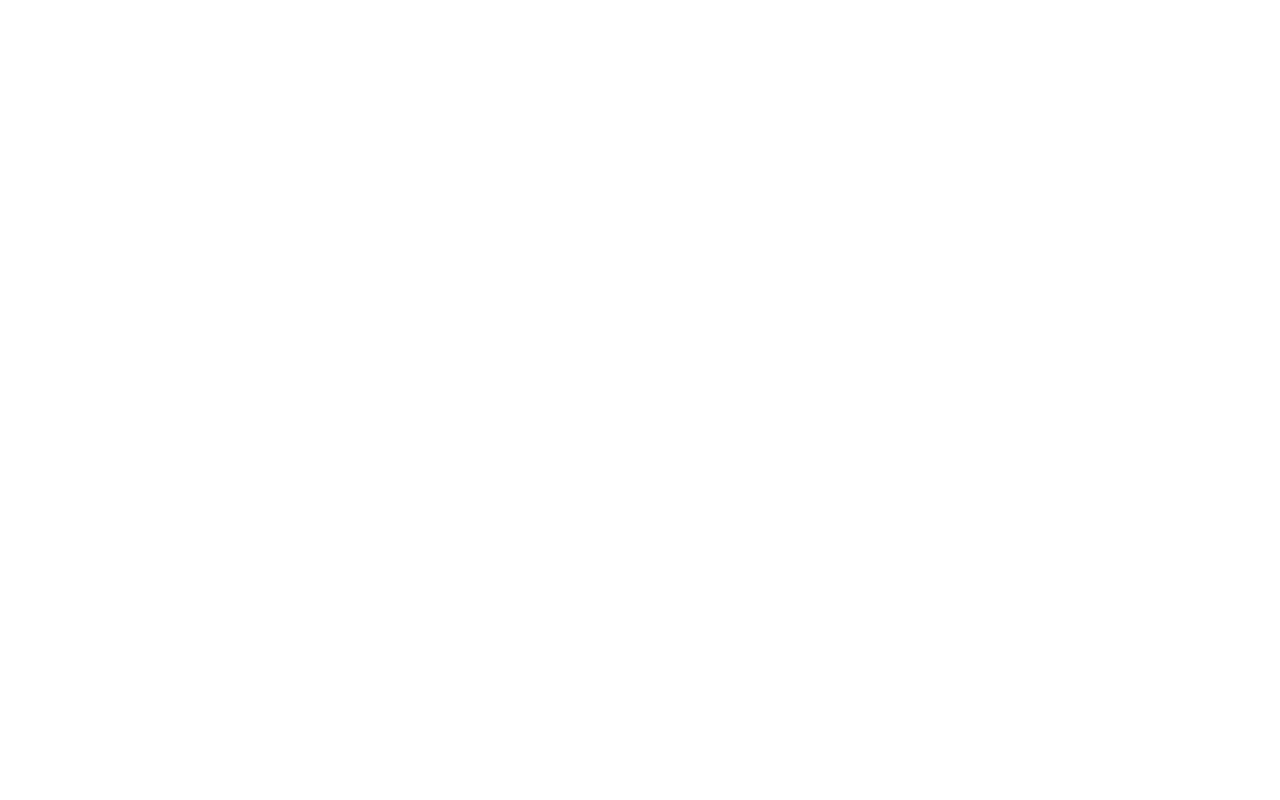
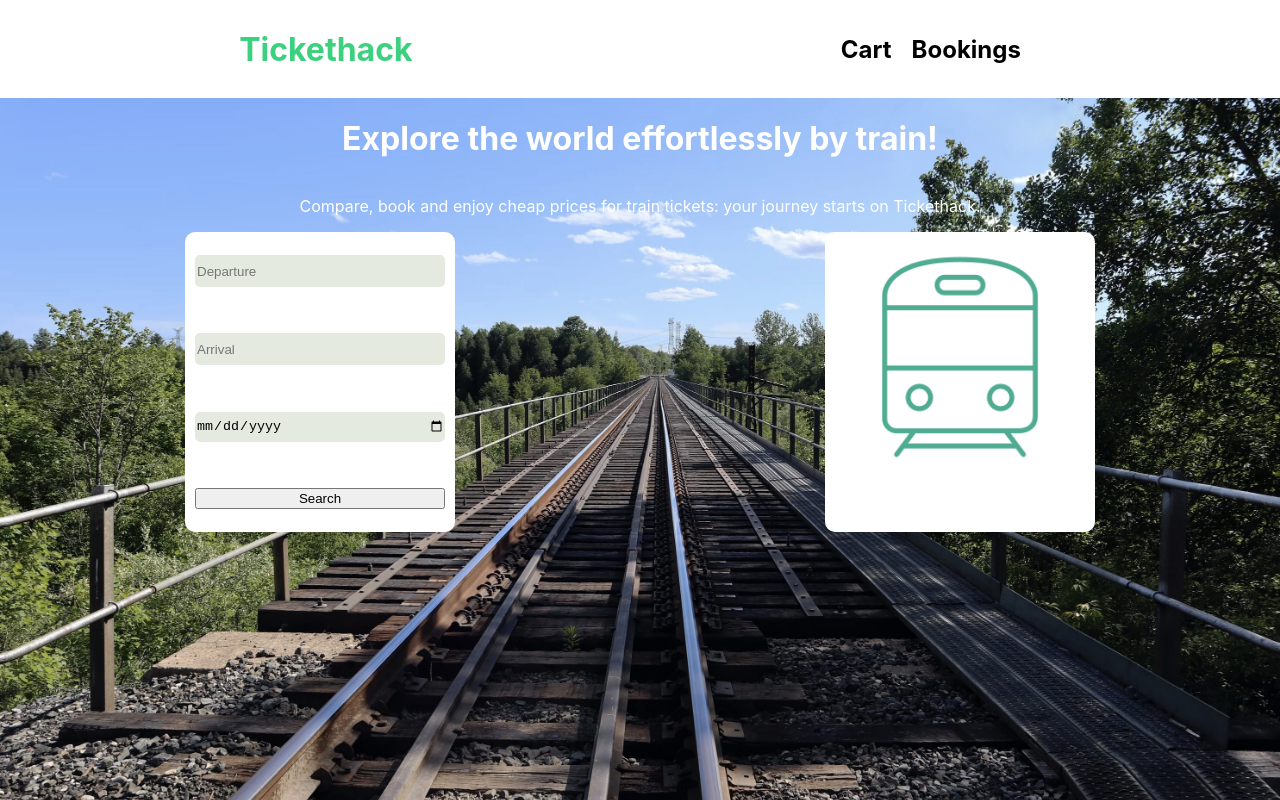
Before and after one commit to clementp0z0/TicketHack_Frontend, a plain HTML site: page Index.html in a window 1280 px wide. Drawn offline with Linux system fonts and the light colour scheme.

Commit message:
début page accueil html et css

```diff
--- a/Index.html
+++ b/Index.html
@@ -8,6 +8,31 @@
     <link rel="stylesheet" href="style.css">
 </head>
 <body>
+    <div id="header">
+        <div id="headerLeft">
+            <h1 id="titre">Tickethack</h1>
+        </div>
+        <div id="headerRight">
+            <h2>Cart</h2>
+            <h2>Bookings</h2>
+        </div>
+    </div>
+    <div id="homeMsg">
+        <h1>Explore the world effortlessly by train!</h1>
+        <p>Compare, book and enjoy cheap prices for train tickets: your journey starts on Tickethack.</p>
+    </div>
+    <div id="body">
+        <div id="bodyLeft">
+            <input type="text" placeholder="Departure" id="">
+            <input type="text" placeholder="Arrival" id="arrival">
+            <input type="date" name="" id="">
+            <button>Search</button>
+        </div>
+        <div id="bodyRight">
+            <img src="/images/train.png" alt="train">
+            <p></p>
+        </div>
+    </div>
     <script src="script.js"></script>
 </body>
 </html>
--- a/style.css
+++ b/style.css
@@ -0,0 +1,83 @@
+body {
+    min-height: 100vh;
+	width: 100vw;
+	margin: 0;
+	background-image: url('/images/background.jpg');
+    background-size: cover;
+	font-family: -apple-system, BlinkMacSystemFont, 'Segoe UI', Roboto, Oxygen, Ubuntu, Cantarell, 'Open Sans', 'Helvetica Neue', sans-serif;
+}
+
+#header {
+    display: flex;
+    flex-direction: row;
+    justify-content: space-around;
+    background-color: white;
+    height: 6vh;
+    padding: 25px 25px 25px 25px;
+}
+
+#headerLeft {
+    display: flex;
+    flex-direction: row;
+    align-items: center;
+}
+
+#headerRight {
+    display: flex;
+    flex-direction: row;
+    align-items: center;
+}
+
+h2 {
+    padding-right: 20px;
+}
+
+#titre {
+    color: rgb(59, 209, 126);
+}
+
+#homeMsg {
+    display: flex;
+    flex-direction: column;
+    align-items: center;
+    color: white;
+
+}
+
+#body {
+    display: flex;
+    flex-direction: row;
+    align-items: center;
+    justify-content: space-around;
+}
+
+#bodyLeft {
+    display: flex;
+    flex-direction: column;
+    justify-content: space-around;
+    height: 300px;
+    width: 250px;
+    background-color: white;
+    border-radius: 10px;
+    padding-left: 10px;
+    padding-right: 10px;
+}
+
+#bodyRight {
+    display: flex;
+    flex-direction: column;
+    height: 300px;
+    width: 250px;
+    background-color: white;
+    border-radius: 10px;
+    border-radius: 10px;
+    padding-left: 10px;
+    padding-right: 10px;
+}
+
+input {
+    border: none;
+    background-color: rgb(229, 234, 225);
+    height: 30px;
+    border-radius: 5px;
+}
```
